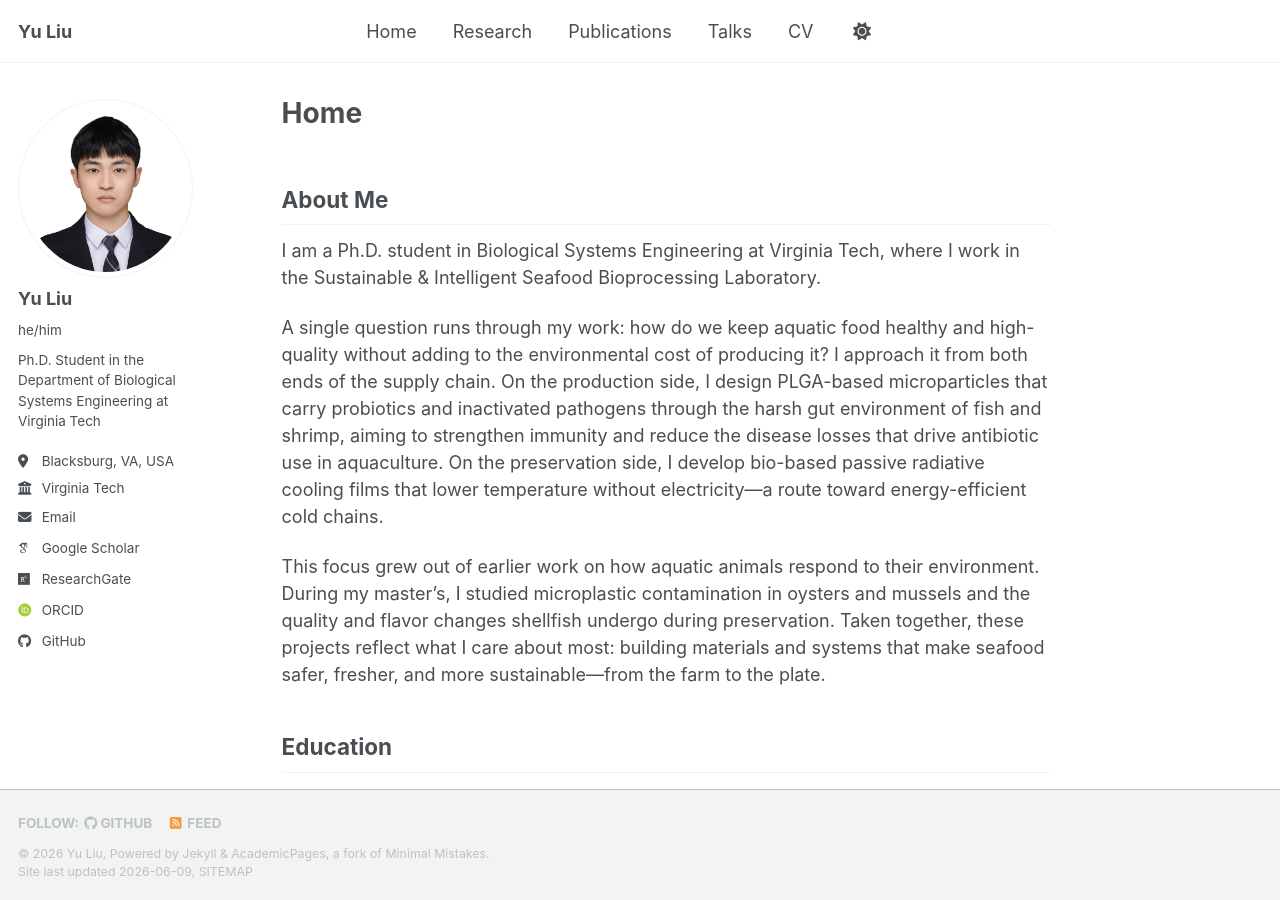
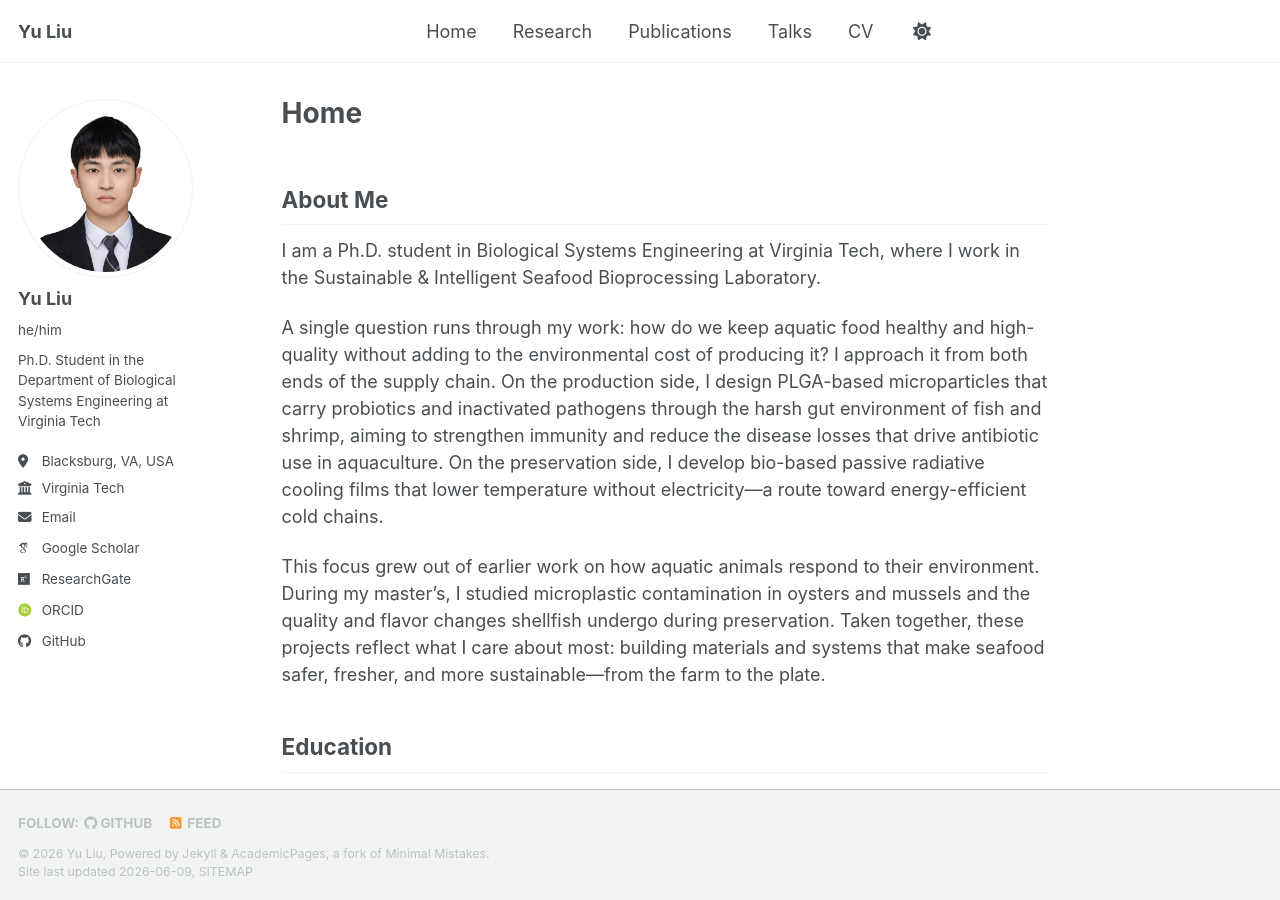
Before and after one commit to yuliu0322/yuliu0322.github.io, a Jekyll site: the page built from _pages/about.md, in a window 1280 px wide and 900 px high. Built offline with Jekyll 4.4.1, drawn with Linux system fonts in a browser that asks for light colours; some web fonts are replaced; a script bundle is joined from its source files by our own code; library files that are not in the unit come from our copies.

Commit message:
Update masthead.html

```diff
--- a/_includes/masthead.html
+++ b/_includes/masthead.html
@@ -6,7 +6,7 @@
         <button><span class="navicon"></span></button>
         <ul class="visible-links">
           <li class="masthead__menu-item masthead__menu-item--lg persist {% if page.url == '/' or page.url == '/index.html' %}selected{% endif %}">
-            <span class="site-title" style="margin-right: 240px;">{{ site.title }}</span>
+            <span class="site-title" style="margin-right: 300px;">{{ site.title }}</span>
           </li>
           {% for link in site.data.navigation.main %}
             {% if link.url contains 'http' %}
```
